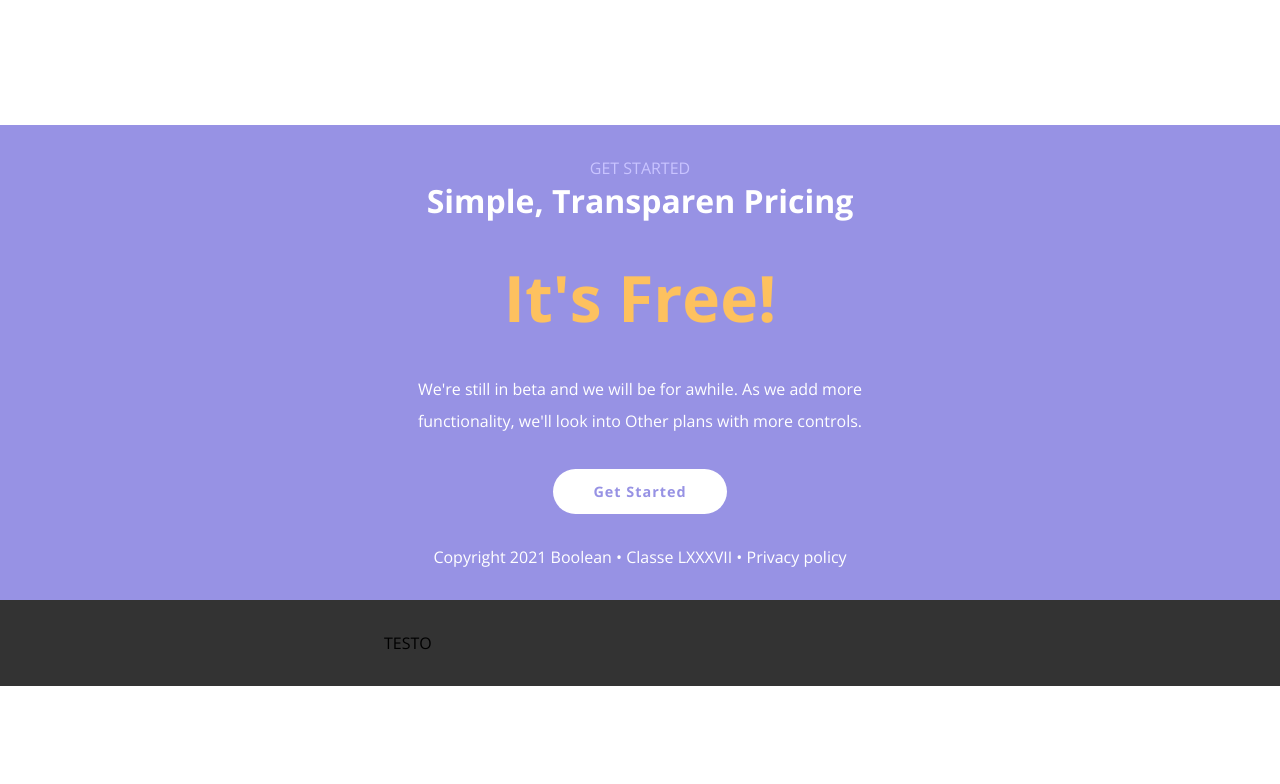
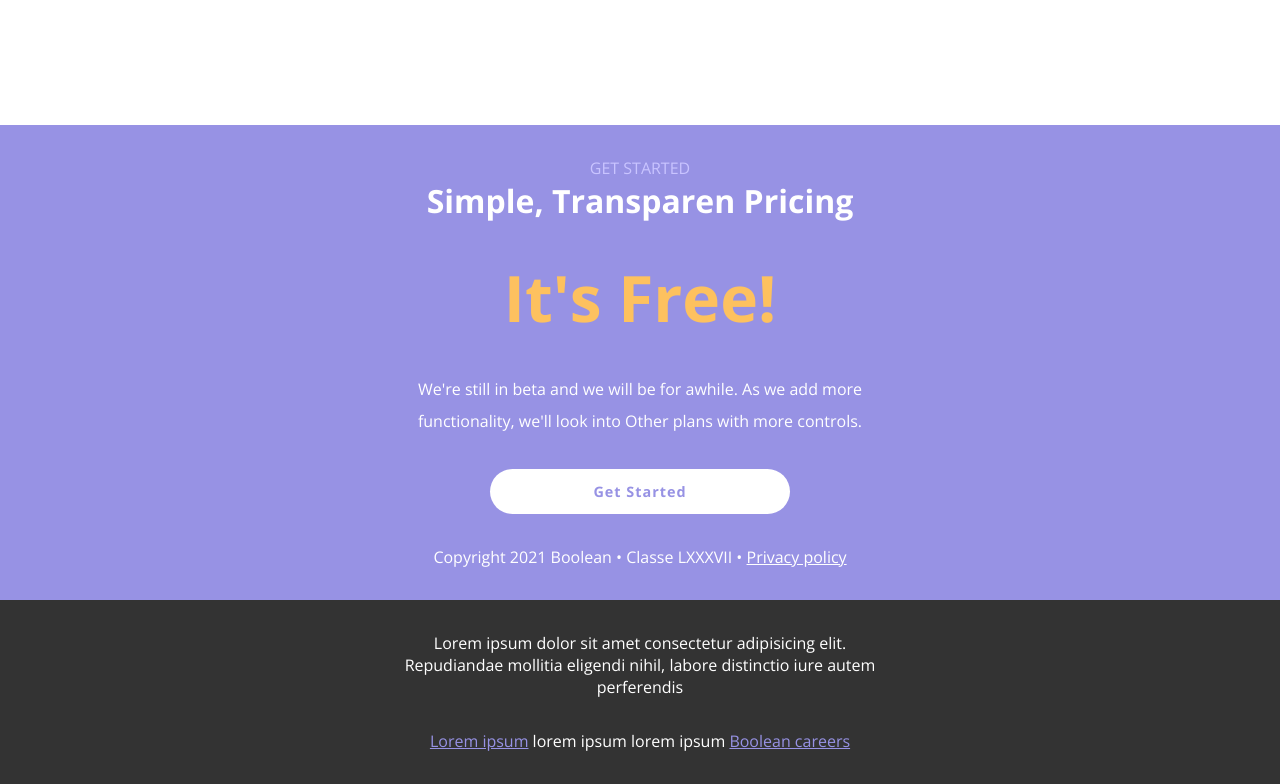
Before and after one commit to Giotreglia/htmlcss-responsive-layout, a plain HTML site: page index.html in a window 1280 px wide. Shown: the part 5054-5838 px from the top of the page. Before the commit the page ends 5740 px from the top, so only its background shows below. Drawn offline with nearby package versions, Linux system fonts and the light colour scheme.

Commit message:
Footer in tutti i layout + miglioramento btn sezione free

```diff
--- a/css/style.css
+++ b/css/style.css
@@ -403,6 +403,8 @@ span.bg-violet {
     font-weight: bold;
     letter-spacing: 1px;
     color: var(--secondary-color);
+    width: 300px;
+    margin: 2rem auto;
 }
 
 #free h3 {
@@ -421,6 +423,7 @@ span.bg-violet {
 
 #free .col span a {
     color: white;
+    text-decoration: underline;
 }
 
 #free span:last-child {
@@ -432,8 +435,14 @@ span.bg-violet {
 footer {
     background-color: rgb(51, 51, 51);
     padding: 2rem 0;
+    color: white;
+    text-align: center;
 }
 
+footer a {
+    color: var(--secondary-color);
+    text-decoration: underline;
+}
 
 
 
--- a/index.html
+++ b/index.html
@@ -217,7 +217,7 @@
                     <h3 class="marginbottom2">Simple, Transparen Pricing</h3>
                     <h2 class="marginbottom2">It's Free!</h2>
                     <p class="white">We're still in beta and we will be for awhile. As we add more functionality, we'll look into Other plans with more controls.</p>
-                    <a class="inline-block btn-big bg-white margintop2 marginbottom2" href="#">Get Started</a>
+                    <a class="block btn-big bg-white" href="#">Get Started</a>
                     <span class="inline-block">Copyright 2021 Boolean &bull; Classe LXXXVII &bull; <a href="#">Privacy policy</a></span>
 
                 </div>
@@ -228,7 +228,10 @@
     <!-- Footer -->
     <footer>
         <div class="container">
-            <div class="col">TESTO</div>
+            <div class="col">
+                <p class="marginbottom2">Lorem ipsum dolor sit amet consectetur adipisicing elit. Repudiandae mollitia eligendi nihil, labore distinctio iure autem perferendis </p>
+                <span><a href="#">Lorem ipsum</a></span> lorem ipsum lorem ipsum <a href="#">Boolean careers</a>
+            </div>
         </div>
     </footer>
 
```
